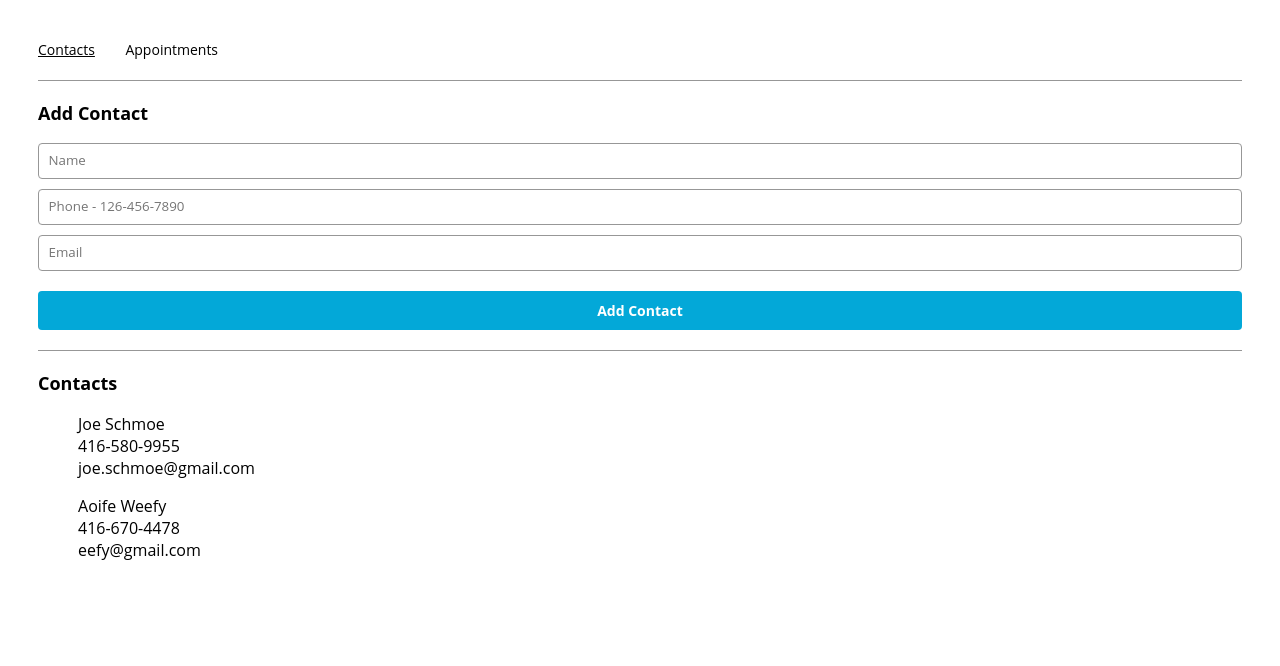
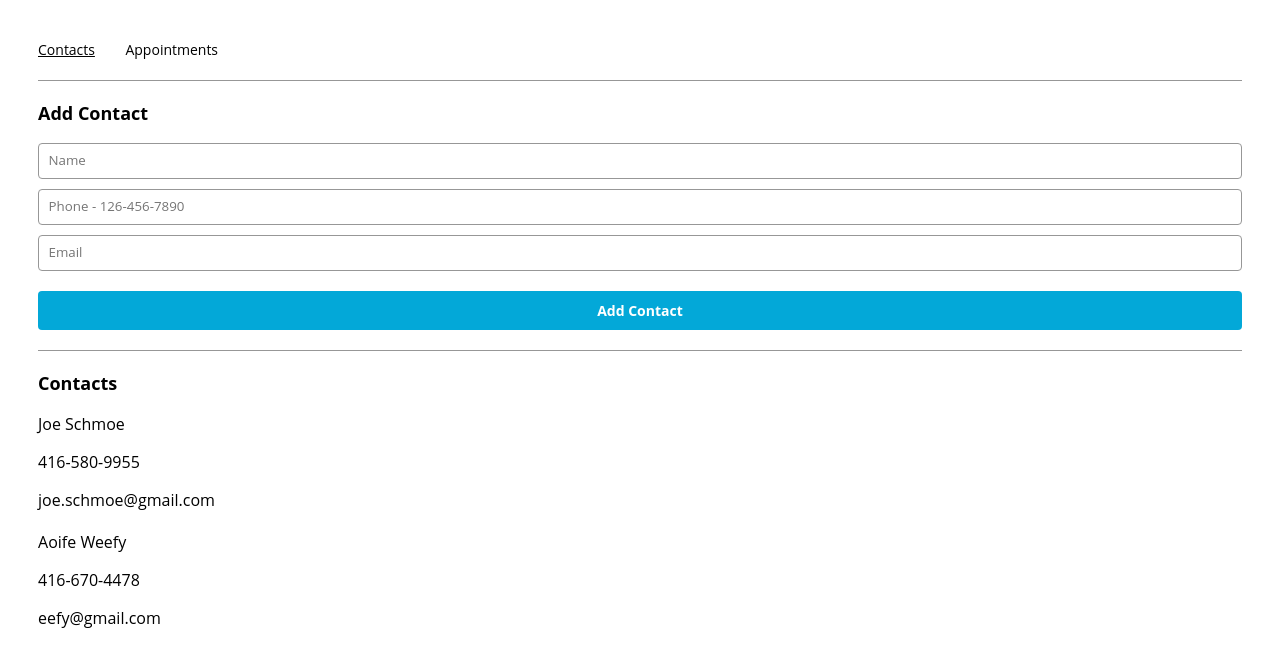
Before and after one commit to Jamesllllllllll/Appointment-Planner, a React (Create React App) app: page /contacts in a window 1280 px wide. Shown: the top 666 px of the page. Built offline with nearby package versions, Linux system fonts and the light colour scheme.

Commit message:
TileList & Tile working!

```diff
--- a/src/App.js
+++ b/src/App.js
@@ -11,15 +11,15 @@ import { AppointmentsPage } from "./containers/appointmentsPage/AppointmentsPage
 import { ContactsPage } from "./containers/contactsPage/ContactsPage";
 
 function App() {
-  const [contacts, setContacts] = useState([
+  const [ contacts, setContacts ] = useState([
     {
-      contactId: 98,
+      id: 98,
       name: "Joe Schmoe",
       phone: "416-580-9955",
       email: "joe.schmoe@gmail.com",
     },
     {
-      contactId: 99,
+      id: 99,
       name: "Aoife Weefy",
       phone: "416-670-4478",
       email: "eefy@gmail.com",
@@ -30,10 +30,10 @@ function App() {
     setContacts((prev) => [...prev, contactInfo]);
   };
 
-  const [appointments, setAppointments] = useState([
+  const [ appointments, setAppointments ] = useState([
     {
       appointmentId: 99,
-      contactId: 1,
+      id: 1,
       name: "Lunch Meeting",
       date: "May 1st, 2023",
       time: "11am",
--- a/src/components/contactForm/ContactForm.js
+++ b/src/components/contactForm/ContactForm.js
@@ -9,10 +9,12 @@ export const ContactForm = ({
   setEmail,
   handleSubmit,
   duplicate,
-  inputRef
+  inputRef,
 }) => {
+  // add regex to phone later... pattern="[(]?[0-9]{3}[-)]?\s[0-9]{3}[-]?\s[0-9]{4}"
   return (
-    <><form className="AddContactForm" onSubmit={handleSubmit}>
+    <>
+      <form className="AddContactForm" onSubmit={handleSubmit}>
         <input
           value={name}
           onChange={setName}
@@ -26,7 +28,7 @@ export const ContactForm = ({
           value={phone}
           onChange={setPhone}
           type="tel"
-      pattern="[(]?[0-9]{3}[-)]?\s[0-9]{3}[-]?\s[0-9]{4}"
+
           aria-label="Contact phone number"
           placeholder="Phone - 126-456-7890"
         />
@@ -38,6 +40,7 @@ export const ContactForm = ({
           placeholder="Email"
         />
         <input type="submit" value="Add Contact" />
-  </form></>
+      </form>
+    </>
   );
 };
--- a/src/components/tile/Tile.js
+++ b/src/components/tile/Tile.js
@@ -1,9 +1,13 @@
 import React from "react";
 
-export const Tile = () => {
+export const Tile = (props) => {
+  let { name, description } = props;
+
   return (
     <div className="tile-container">
-
+      <p>{name}</p>
+      {Object.values(description).map((value,index) => <p index={index}>{value}</p>)
+      }
     </div>
   );
 };
--- a/src/components/tileList/TileList.js
+++ b/src/components/tileList/TileList.js
@@ -1,14 +1,14 @@
 import React from "react";
+import { Tile } from "../tile/Tile";
 
 export const TileList = (props) => {
-  const { contactName, contactPhone, contactEmail } = props;
+  const { tiles } = props;
+
   return (
-    <div style={{ marginBottom: "1rem" }}>
-      {contactName}
-      <br />
-      {contactPhone}
-      <br />
-      {contactEmail}
-    </div>
+    <>
+      {tiles.map(({id, name, ...rest}) => (
+        <Tile key={id} name={name} description={rest} />
+      ))}
+    </>
   );
 };
--- a/src/containers/contactsPage/ContactsPage.js
+++ b/src/containers/contactsPage/ContactsPage.js
@@ -9,10 +9,10 @@ export const ContactsPage = (props) => {
   Define state variables for
   contact info and duplicate check
   */
-  const [contactName, setContactName] = useState("");
-  const [contactPhone, setContactPhone] = useState("");
-  const [contactEmail, setContactEmail] = useState("");
-  const [duplicateAlert, setDuplicateAlert] = useState("");
+  const [ contactName, setContactName ] = useState("");
+  const [ contactPhone, setContactPhone ] = useState("");
+  const [ contactEmail, setContactEmail ] = useState("");
+  const [ duplicateAlert, setDuplicateAlert ] = useState("");
 
   const { contacts, addContact } = props;
 
@@ -39,7 +39,7 @@ export const ContactsPage = (props) => {
   const handleSubmit = (e) => {
     e.preventDefault();
     const newContact = {
-      contactId: generateId(),
+      id: generateId(),
       name: contactName,
       phone: contactPhone,
       email: contactEmail,
@@ -88,16 +88,15 @@ export const ContactsPage = (props) => {
       <hr />
       <section>
         <h2>Contacts</h2>
-        <ul>
-          {contacts.map((contact) => (
+          <TileList tiles={contacts} />
+          {/* contacts.map((contact) => (
             <TileList
               key={contact.contactId}
               contactName={contact.name}
               contactPhone={contact.phone}
               contactEmail={contact.email}
             />
-          ))}
-        </ul>
+          )) */}
       </section>
     </div>
   );
```
Lines whose indentation alone changed are shown as unchanged.
